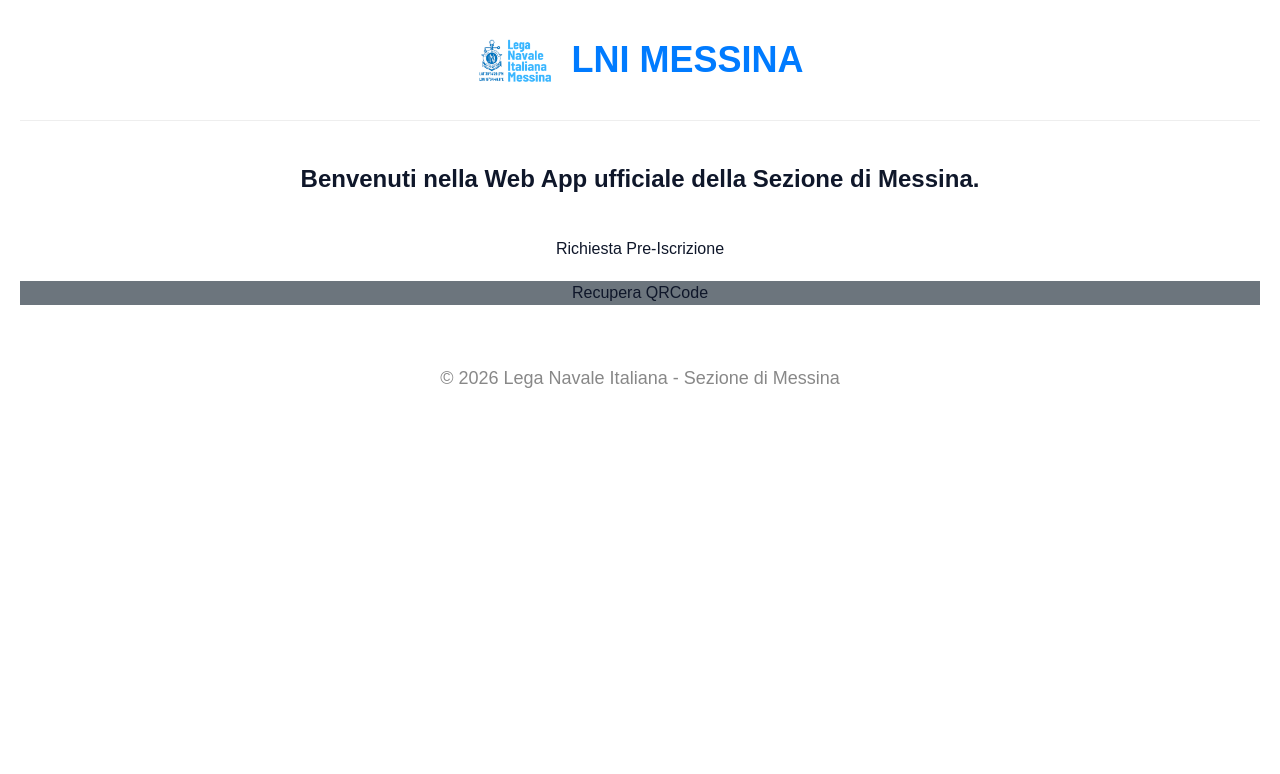
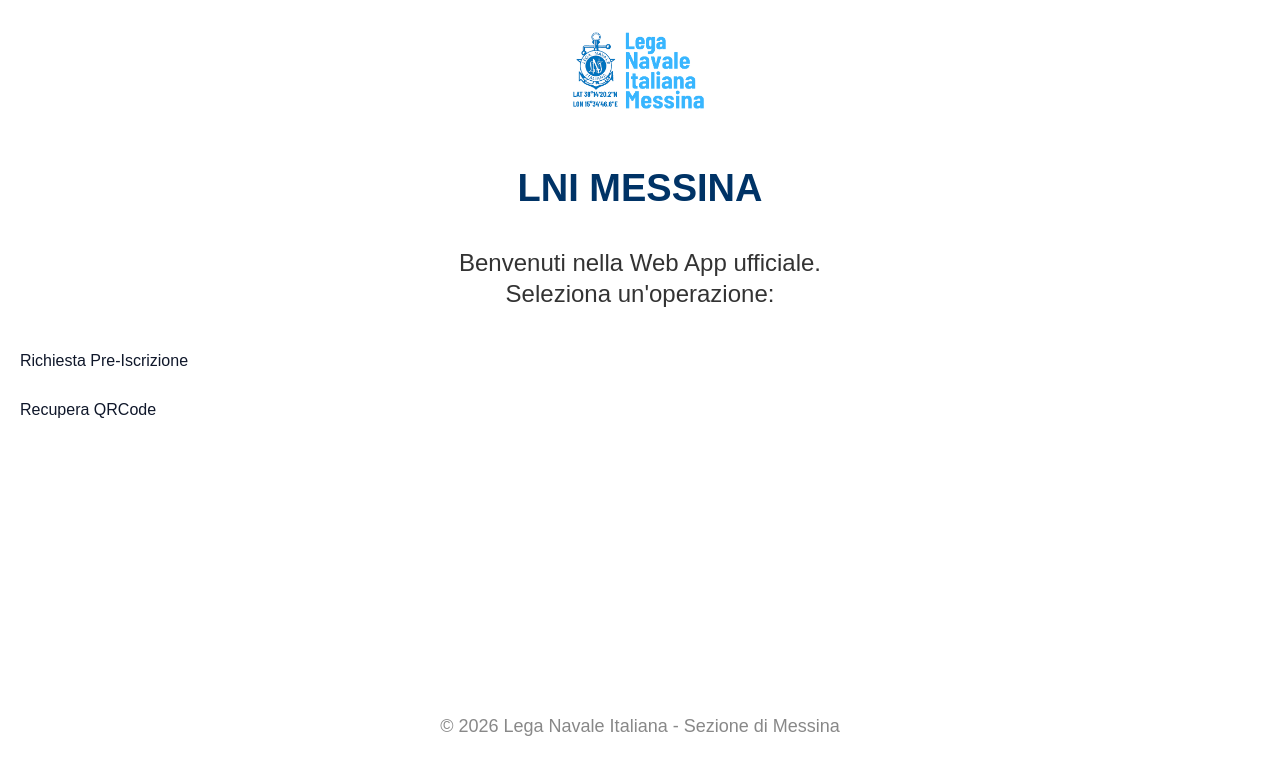
Before and after one commit to leganavaleitalianamessina-ops/registrazionesoci, a Next.js app: page / in a window 1280 px wide. Shown: the top 774 px of the page. Built offline with nearby package versions, Linux system fonts and the light colour scheme.

Commit message:
Aggiornamento Home: logo width auto e tasti blu XL

```diff
--- a/src/app/page.tsx
+++ b/src/app/page.tsx
@@ -7,35 +7,81 @@
   return (
     <div className="container-legacy">
       <div className="header-logo-legacy">
-        <div style={{ width: '80px', height: '80px', position: 'relative' }}>
-          <Image src="/logo.png" alt="Logo LNI Messina" fill className="object-contain" />
+        {/* Logo con larghezza auto e altezza fissa per mantenere le proporzioni */}
+        <div style={{ height: '100px', width: 'auto', position: 'relative' }}>
+          <img
+            src="/logo.png"
+            alt="Logo LNI Messina"
+            style={{ height: '100%', width: 'auto', display: 'block' }}
+          />
         </div>
-        <h2>LNI MESSINA</h2>
       </div>
 
-      <p style={{ textAlign: 'center', margin: '40px 0', fontSize: '24px', fontWeight: 'bold' }}>
-        Benvenuti nella Web App ufficiale della Sezione di Messina.
+      <h1 style={{ textAlign: 'center', fontSize: '38px', fontWeight: '900', color: '#003366', marginTop: '20px', marginBottom: '10px' }}>
+        LNI MESSINA
+      </h1>
+
+      <p style={{ textAlign: 'center', margin: '20px 0 40px 0', fontSize: '24px', color: '#333', lineHeight: '1.3' }}>
+        Benvenuti nella Web App ufficiale.<br/>
+        Seleziona un'operazione:
       </p>
 
-      <div style={{ display: 'flex', flexDirection: 'column', gap: '20px' }}>
-        <Link href="/register" className="button-legacy" style={{ textAlign: 'center', textDecoration: 'none' }}>
+      <div style={{ display: 'flex', flexDirection: 'column', gap: '25px', width: '100%' }}>
+        {/* Pulsante Pre-Iscrizione: Blu con Scritta Bianca */}
+        <Link href="/register" className="button-legacy-blue">
           Richiesta Pre-Iscrizione
         </Link>
 
-        <Link href="/recover-qr" className="button-legacy" style={{ textAlign: 'center', textDecoration: 'none', backgroundColor: '#6c757d' }}>
+        {/* Pulsante Recupero: Blu con Scritta Bianca */}
+        <Link href="/recover-qr" className="button-legacy-blue">
           Recupera QRCode
         </Link>
       </div>
 
-      <footer style={{ marginTop: '60px', textAlign: 'center', color: '#888', fontSize: '18px' }}>
+      <footer style={{ marginTop: 'auto', padding: '40px 0', textAlign: 'center', color: '#888', fontSize: '18px' }}>
         &copy; {new Date().getFullYear()} Lega Navale Italiana - Sezione di Messina
       </footer>
 
       <style jsx>{`
-        .container-legacy { width: 100%; min-height: 100vh; padding: 20px; box-sizing: border-box; background: white; font-family: Arial, sans-serif; }
-        .header-logo-legacy { display: flex; align-items: center; justify-content: center; margin-bottom: 40px; padding-bottom: 20px; border-bottom: 1px solid #eee; }
-        .header-logo-legacy h2 { margin: 0; font-size: 36px; font-weight: bold; color: #007bff; margin-left: 15px; }
-        .button-legacy { background-color: #007bff; color: white; padding: 30px; border: none; border-radius: 12px; cursor: pointer; width: 100%; font-size: 30px; font-weight: bold; box-sizing: border-box; display: block; }
+        .container-legacy {
+          width: 100%;
+          min-height: 100vh;
+          padding: 20px;
+          box-sizing: border-box;
+          background: white;
+          font-family: Arial, sans-serif;
+          display: flex;
+          flex-direction: column;
+          align-items: center;
+        }
+        .header-logo-legacy {
+          display: flex;
+          align-items: center;
+          justify-content: center;
+          margin-bottom: 20px;
+          width: 100%;
+        }
+        .button-legacy-blue {
+          background-color: #003366; /* Blu LNI */
+          color: white !important;
+          padding: 35px 20px;
+          border: none;
+          border-radius: 15px;
+          cursor: pointer;
+          width: 100%;
+          font-size: 32px;
+          font-weight: bold;
+          box-sizing: border-box;
+          display: block;
+          text-align: center;
+          text-decoration: none;
+          box-shadow: 0 10px 20px rgba(0,51,102,0.2);
+          transition: transform 0.2s;
+        }
+        .button-legacy-blue:active {
+          transform: scale(0.98);
+          background-color: #002244;
+        }
       `}</style>
     </div>
   );
```
